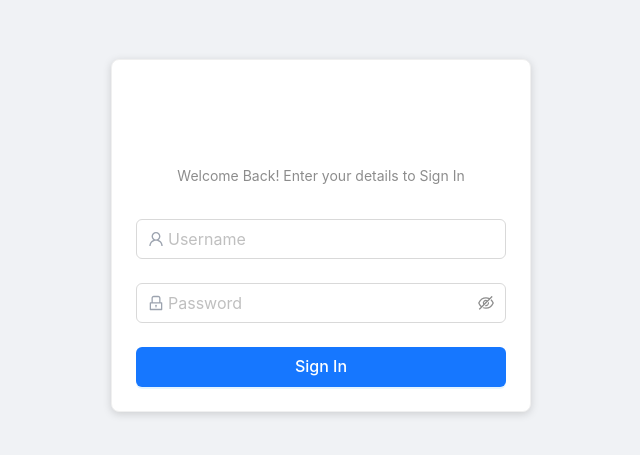
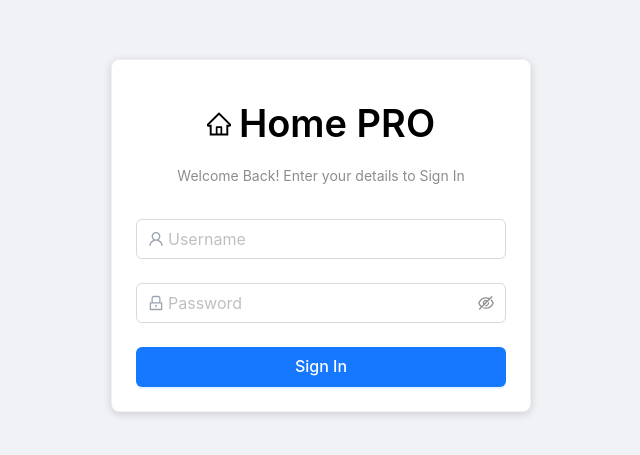
Before and after one commit to chambits/product-admin-dashboard, a React (Vite) app: page /login in a window 1280 px wide. Shown: the part 165-620 px from the top of the page, without its empty margins (319-959 px from the left). Built offline with nearby package versions, Linux system fonts and the light colour scheme; what ag-grid-community would draw is missing.

Commit message:
feat: add logo versioning

```diff
--- a/src/components/Logo.tsx
+++ b/src/components/Logo.tsx
@@ -7,26 +7,26 @@ const { Title } = Typography;
 interface LogoProps {
   collapsed?: boolean;
   title?: string;
-  style?: React.CSSProperties;
+  color?: "black" | "white";
 }
 
 export const Logo = ({
   collapsed = false,
   title = "Home PRO",
-  style,
+  color = "white",
 }: LogoProps) => {
   return (
     <Link to="/" style={{ color: "inherit", textDecoration: "none" }}>
-      <Flex align="center" gap={8} justify="center" style={style}>
+      <Flex align="center" gap={8} justify="center">
         {collapsed ? (
-          <HomeOutlined style={{ fontSize: 24 }} />
+          <HomeOutlined style={{ fontSize: 24, color }} />
         ) : (
           <Flex align="center" gap={8} justify="center">
-            <HomeOutlined style={{ fontSize: 24, color: "white" }} />
+            <HomeOutlined style={{ fontSize: 24, color }} />
             <Title
               level={1}
               style={{
-                color: "white",
+                color,
                 textAlign: "center",
                 marginTop: 16,
               }}
--- a/src/components/Sider.tsx
+++ b/src/components/Sider.tsx
@@ -19,7 +19,7 @@ const Sider = () => {
       width="250"
       style={{
         background: "#001529",
-        // overflowY: "auto",
+        overflowY: "auto",
         // overflowX: "hidden",
         // minHeight: "100vh",
       }}
--- a/src/pages/DashboardPage.tsx
+++ b/src/pages/DashboardPage.tsx
@@ -30,18 +30,6 @@ const DashboardPage = () => {
             </h2>
           </Card>
         </Col>
-
-        {/* Recent Activity */}
-        {/* <Col xs={24} md={12}>
-        <LastModifiedProduct />
-      </Col> */}
-
-        {/* Could add more widgets here */}
-        <Col xs={24} md={12}>
-          <Card title="Popular Products">
-            {/* Add popular products list */}
-          </Card>
-        </Col>
       </Row>
     </PageTransition>
   );
--- a/src/pages/LoginPage.tsx
+++ b/src/pages/LoginPage.tsx
@@ -54,7 +54,7 @@ const LoginPage = () => {
       <LoginWrapper>
         <LoginCard>
           <LoginHeader>
-            <Logo style={{ color: "#1f2937" }} />
+            <Logo color="black" />
             <Text type="secondary">
               Welcome Back! Enter your details to Sign In
             </Text>
```
Also changed, not shown: 1 other file (tests, documents, lock files or other folders).
